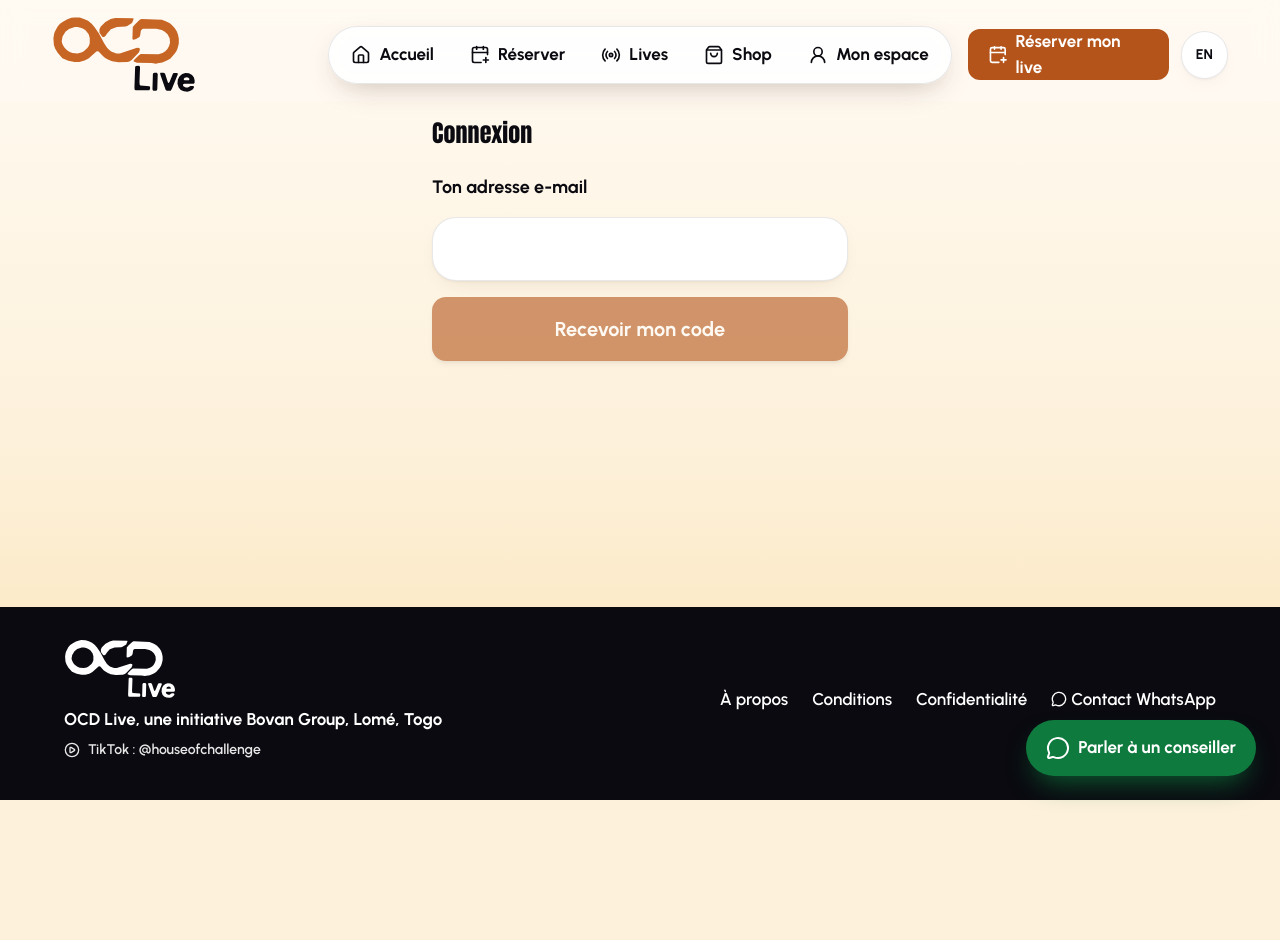
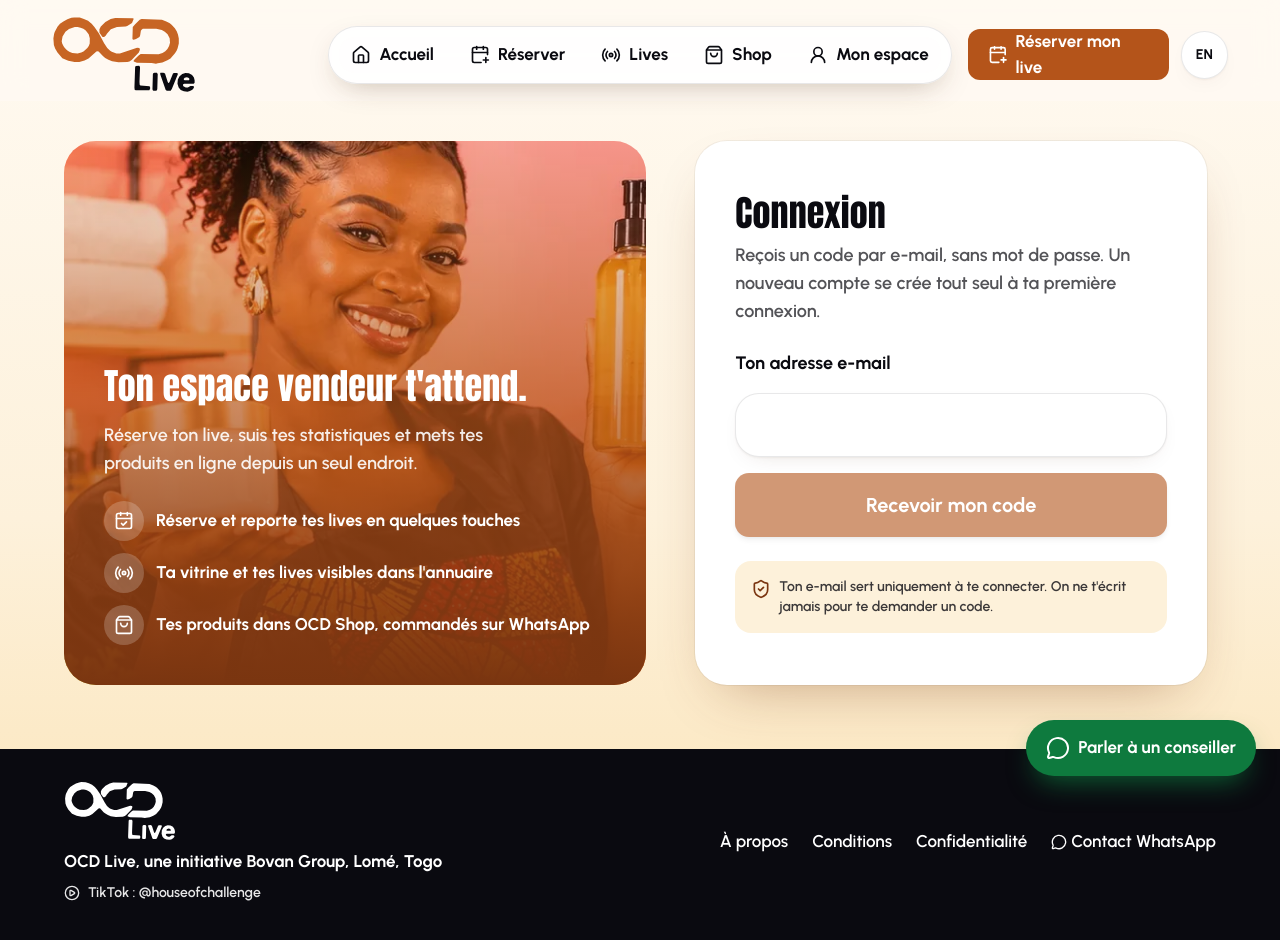
Before and after one commit to Techrist/OCD-Live, a Next.js app: page /fr/connexion in a window 1280 px wide. Shown: the top 940 px of the page. Before the commit the page ends 800 px from the top, so only its background shows below. Built offline with nearby package versions, Linux system fonts and the light colour scheme; no server answers; what @neon/auth would draw is missing.

Commit message:
design page connexion

```diff
--- /dev/null
+++ b/_brand/patch_messages_login_design.mjs
@@ -0,0 +1,32 @@
+import fs from "node:fs";
+const add = {
+  fr: {
+    subtitle: "Reçois un code par e-mail, sans mot de passe. Un nouveau compte se crée tout seul à ta première connexion.",
+    secure: "Ton e-mail sert uniquement à te connecter. On ne t'écrit jamais pour te demander un code.",
+    panel: {
+      title: "Ton espace vendeur t'attend.",
+      text: "Réserve ton live, suis tes statistiques et mets tes produits en ligne depuis un seul endroit.",
+      p1: "Réserve et reporte tes lives en quelques touches",
+      p2: "Ta vitrine et tes lives visibles dans l'annuaire",
+      p3: "Tes produits dans OCD Shop, commandés sur WhatsApp",
+    },
+  },
+  en: {
+    subtitle: "Get a code by email, no password. A new account is created automatically on your first sign-in.",
+    secure: "Your email is only used to sign you in. We never write to ask you for a code.",
+    panel: {
+      title: "Your seller space is waiting.",
+      text: "Book your live, follow your statistics and put your products online from one place.",
+      p1: "Book and reschedule lives in a few taps",
+      p2: "Your showcase and lives visible in the directory",
+      p3: "Your products in OCD Shop, ordered on WhatsApp",
+    },
+  },
+};
+for (const [l, d] of Object.entries(add)) {
+  const p = `src/messages/${l}.json`;
+  const j = JSON.parse(fs.readFileSync(p, "utf8"));
+  Object.assign(j.login, d);
+  fs.writeFileSync(p, JSON.stringify(j, null, 2) + "\n");
+}
+console.log("ok");
--- a/src/app/[locale]/(public)/connexion/page.tsx
+++ b/src/app/[locale]/(public)/connexion/page.tsx
@@ -1,3 +1,5 @@
+import Image from "next/image";
+import { CalendarCheck, Radio, ShieldCheck, ShoppingBag } from "lucide-react";
 import { getTranslations, setRequestLocale } from "next-intl/server";
 import { LoginForm } from "@/components/login-form";
 import { googleEnabled } from "@/lib/auth/neon-server";
@@ -5,14 +7,45 @@ import { googleEnabled } from "@/lib/auth/neon-server";
 // Indicatif prérempli (le pays détecté automatiquement sera branché à l'étape 5).
 const DEFAULT_DIAL = process.env.NEXT_PUBLIC_DEFAULT_DIAL ?? "+228";
 
+/** Connexion : visuel et avantages à gauche (grands écrans), carte de connexion à droite. */
 export default async function LoginPage({ params }: { params: Promise<{ locale: string }> }) {
   const { locale } = await params;
   setRequestLocale(locale);
   const t = await getTranslations("login");
+  const perks = [
+    { icon: CalendarCheck, key: "p1" },
+    { icon: Radio, key: "p2" },
+    { icon: ShoppingBag, key: "p3" },
+  ] as const;
   return (
-    <div className="mx-auto flex w-full max-w-md flex-col gap-6 px-4 pt-4">
-      <h1 className="text-2xl font-bold">{t("title")}</h1>
-      <LoginForm defaultDial={DEFAULT_DIAL} google={googleEnabled()} />
+    <div className="band grid items-stretch gap-6 pt-6 pb-16 md:pt-10 lg:grid-cols-[1.1fr_1fr] lg:gap-10">
+      <aside className="relative hidden min-h-[34rem] flex-col justify-end gap-6 overflow-hidden rounded-[2rem] p-10 text-white lg:flex">
+        <Image src="/images/hero-3.webp" alt="" fill priority sizes="40vw" className="object-cover" />
+        <span aria-hidden="true" className="absolute inset-0 bg-gradient-to-t from-[#7a3510] via-[#b4541a]/70 to-[#b4541a]/10" />
+        <div className="relative flex flex-col gap-3">
+          <h2 className="max-w-md text-4xl leading-tight text-white">{t("panel.title")}</h2>
+          <p className="max-w-md text-lg font-semibold text-white/90">{t("panel.text")}</p>
+        </div>
+        <ul className="relative flex flex-col gap-3">
+          {perks.map(({ icon: Icon, key }) => (
+            <li key={key} className="flex items-center gap-3 font-bold">
+              <span aria-hidden="true" className="grid size-10 shrink-0 place-items-center rounded-full bg-white/20"><Icon className="size-5" /></span>
+              {t(`panel.${key}`)}
+            </li>
+          ))}
+        </ul>
+      </aside>
+
+      <section aria-labelledby="login-title" className="mx-auto flex w-full max-w-lg flex-col justify-center gap-6 rounded-[2rem] bg-white p-6 shadow-[0_24px_60px_-28px_rgba(122,53,16,0.45)] ring-1 ring-ink/5 md:p-10">
+        <div className="flex flex-col gap-2">
+          <h1 id="login-title" className="text-4xl">{t("title")}</h1>
+          <p className="text-lg font-semibold text-ink/70">{t("subtitle")}</p>
+        </div>
+        <LoginForm defaultDial={DEFAULT_DIAL} google={googleEnabled()} />
+        <p className="flex items-start gap-2 rounded-2xl bg-amber-soft/50 p-4 text-sm font-semibold text-ink/80">
+          <ShieldCheck aria-hidden="true" className="mt-0.5 size-5 shrink-0 text-copper-800" /> {t("secure")}
+        </p>
+      </section>
     </div>
   );
 }
--- a/src/messages/en.json
+++ b/src/messages/en.json
@@ -479,7 +479,16 @@
     "or": "or",
     "google": "Continue with Google",
     "phoneHint": "First sign-in: this number is used for orders and reminders.",
-    "googleWait": "Signing you in…"
+    "googleWait": "Signing you in…",
+    "subtitle": "Get a code by email, no password. A new account is created automatically on your first sign-in.",
+    "secure": "Your email is only used to sign you in. We never write to ask you for a code.",
+    "panel": {
+      "title": "Your seller space is waiting.",
+      "text": "Book your live, follow your statistics and put your products online from one place.",
+      "p1": "Book and reschedule lives in a few taps",
+      "p2": "Your showcase and lives visible in the directory",
+      "p3": "Your products in OCD Shop, ordered on WhatsApp"
+    }
   },
   "espace": {
     "title": "My space",
--- a/src/messages/fr.json
+++ b/src/messages/fr.json
@@ -479,7 +479,16 @@
     "or": "ou",
     "google": "Continuer avec Google",
     "phoneHint": "Première connexion : ce numéro sert aux commandes et aux rappels.",
-    "googleWait": "Connexion en cours…"
+    "googleWait": "Connexion en cours…",
+    "subtitle": "Reçois un code par e-mail, sans mot de passe. Un nouveau compte se crée tout seul à ta première connexion.",
+    "secure": "Ton e-mail sert uniquement à te connecter. On ne t'écrit jamais pour te demander un code.",
+    "panel": {
+      "title": "Ton espace vendeur t'attend.",
+      "text": "Réserve ton live, suis tes statistiques et mets tes produits en ligne depuis un seul endroit.",
+      "p1": "Réserve et reporte tes lives en quelques touches",
+      "p2": "Ta vitrine et tes lives visibles dans l'annuaire",
+      "p3": "Tes produits dans OCD Shop, commandés sur WhatsApp"
+    }
   },
   "espace": {
     "title": "Mon espace",
```
